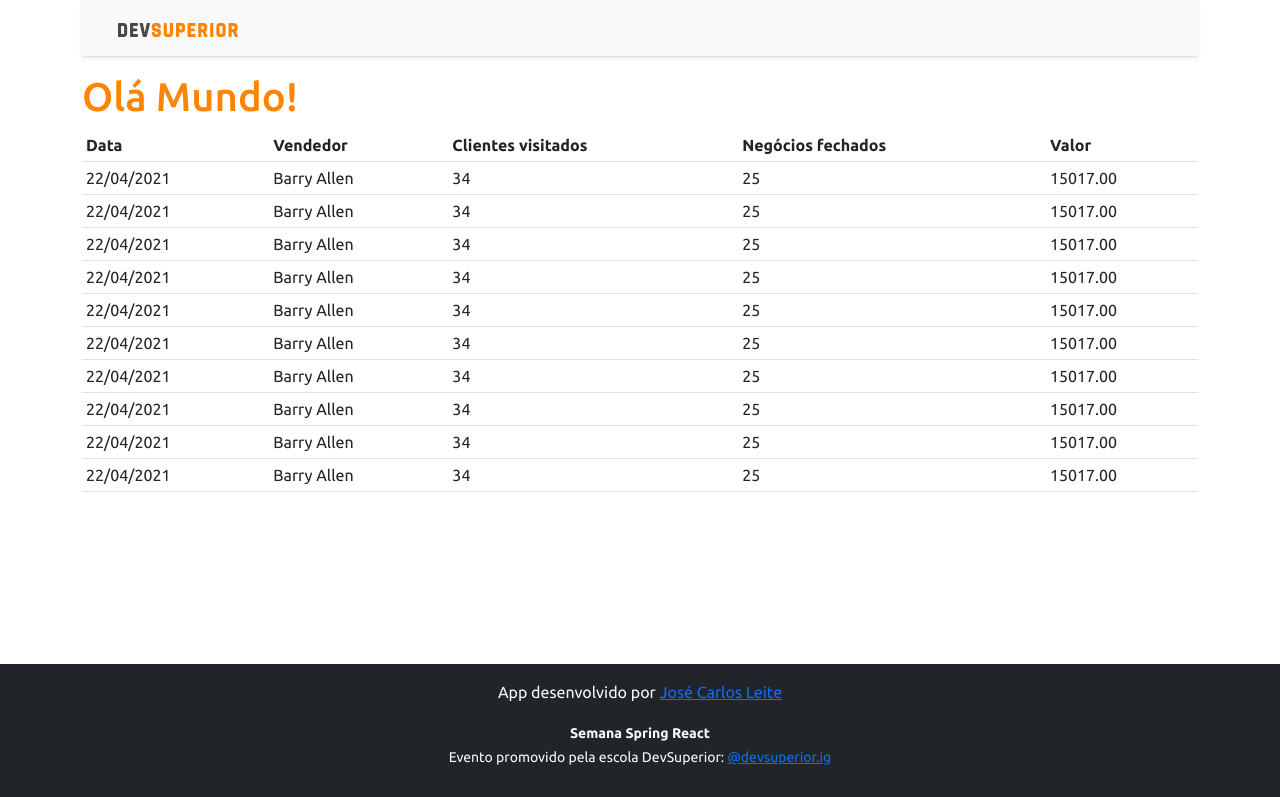
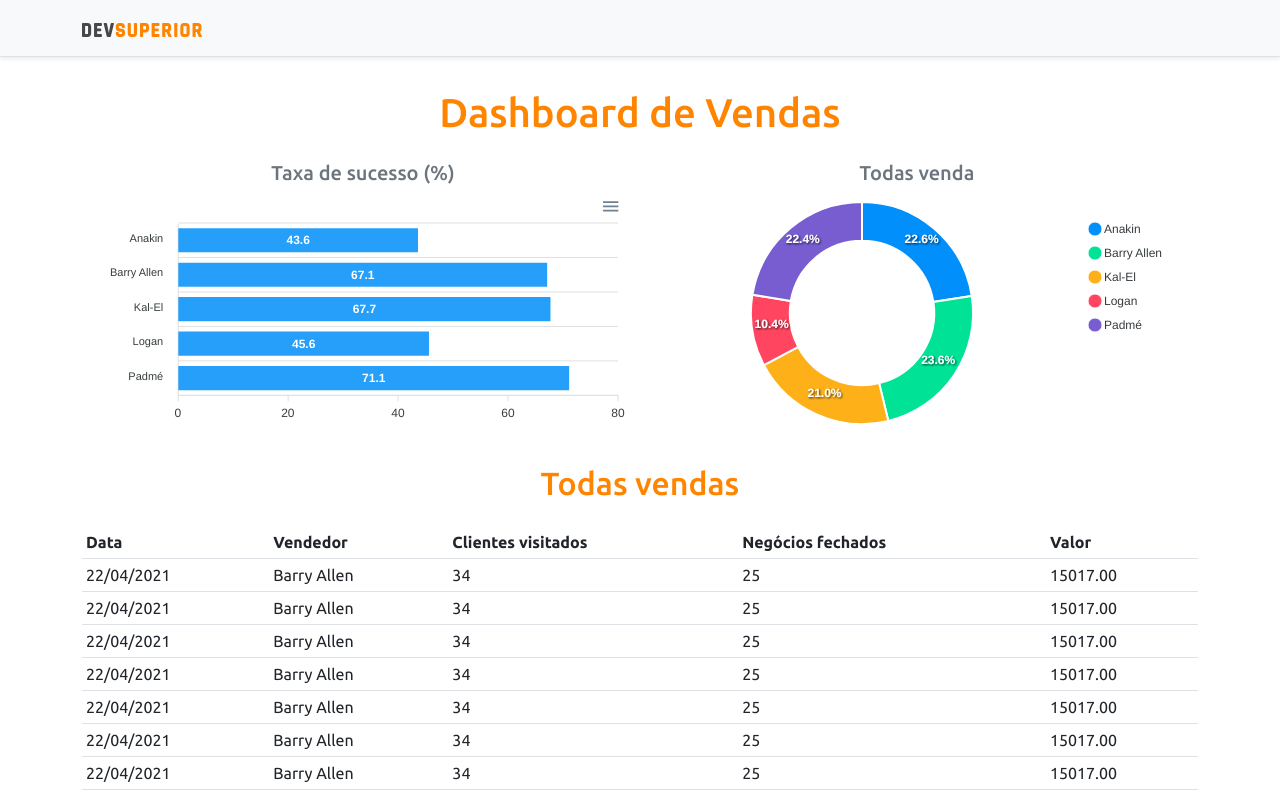
Before and after one commit to Jose-Leite/projeto-sds3, a React (Create React App) app in the folder frontend/: page / in a window 1280 px wide. Shown: the top 797 px of the page. Built offline with nearby package versions, Linux system fonts and the light colour scheme.

Commit message:
Static charts

```diff
--- a/frontend/package.json
+++ b/frontend/package.json
@@ -11,8 +11,10 @@
     "@types/node": "^12.0.0",
     "@types/react": "^17.0.0",
     "@types/react-dom": "^17.0.0",
+    "apexcharts": "^3.28.1",
     "bootstrap": "^5.1.1",
     "react": "^17.0.2",
+    "react-apexcharts": "^1.3.9",
     "react-dom": "^17.0.2",
     "react-scripts": "4.0.3",
     "typescript": "^4.1.2",
--- a/frontend/src/App.tsx
+++ b/frontend/src/App.tsx
@@ -1,13 +1,32 @@
 import DataTable from "components/DataTable";
 import Footer from "components/Footer";
 import NavBar from "components/NavBar";
+import BarChart from "components/BarChart";
+import DonutChart from "components/DonutChart/indes";
 
 function App() {
   return (
     <>
+      <NavBar />
       <div className="container">
-        <NavBar />
-        <h1 className="text-primary">Olá Mundo!</h1>
+        <h1 className="text-center text-primary py-3">Dashboard de Vendas</h1>
+
+        <div className="row px-3">
+
+          <div className="col-sm-6">
+            <h5 className="text-center text-secondary">Taxa de sucesso (%)</h5>
+            <BarChart />
+          </div>
+          <div className="col-sm-6">
+            <h5 className="text-center text-secondary">Todas venda</h5>
+            <DonutChart />
+          </div>
+        </div>
+
+        <div className="py-3">
+          <h2 className="text-center text-primary">Todas vendas</h2>
+        </div>
+
         <DataTable />
       </div>
       <Footer />
--- /dev/null
+++ b/frontend/src/components/BarChart/index.tsx
@@ -0,0 +1,37 @@
+import Chart from 'react-apexcharts';
+
+const BarChart = () => {
+
+    const options = {
+        plotOptions: {
+            bar: {
+                horizontal: true,
+            }
+        },
+    };
+
+    const mockData = {
+        labels: {
+            categories: ['Anakin', 'Barry Allen', 'Kal-El', 'Logan', 'Padmé']
+        },
+        series: [
+            {
+                name: "% Sucesso",
+                data: [43.6, 67.1, 67.7, 45.6, 71.1]
+            }
+        ]
+    };
+
+    return (
+        <Chart
+            options={{ ...options, xaxis: mockData.labels}}
+            series={mockData.series}
+            type="bar"
+            height="240"
+        />
+
+
+    );
+}
+
+export default BarChart;
--- /dev/null
+++ b/frontend/src/components/DonutChart/indes.tsx
@@ -0,0 +1,28 @@
+import Chart from 'react-apexcharts';
+
+const DonutChart = () => {
+
+    const mockData = {
+        series: [477138, 499928, 444867, 220426, 473088],
+        labels: ['Anakin', 'Barry Allen', 'Kal-El', 'Logan', 'Padmé']
+    }
+
+    const options = {
+        legend: {
+            show: true
+        }
+    }
+
+    return (
+        <Chart
+            options={{ ...options, labels: mockData.labels}}
+            series={mockData.series}
+            type="donut"
+            height="240"
+        />
+
+
+    );
+}
+
+export default DonutChart;
--- a/frontend/src/components/Footer/index.tsx
+++ b/frontend/src/components/Footer/index.tsx
@@ -1,5 +1,3 @@
-import ImgDsDark from 'assets/img/ds-dark.svg';
-
 const Footer = () => {
     return (
 
```
Also changed, not shown: 1 other file (tests, documents, lock files or other folders).
